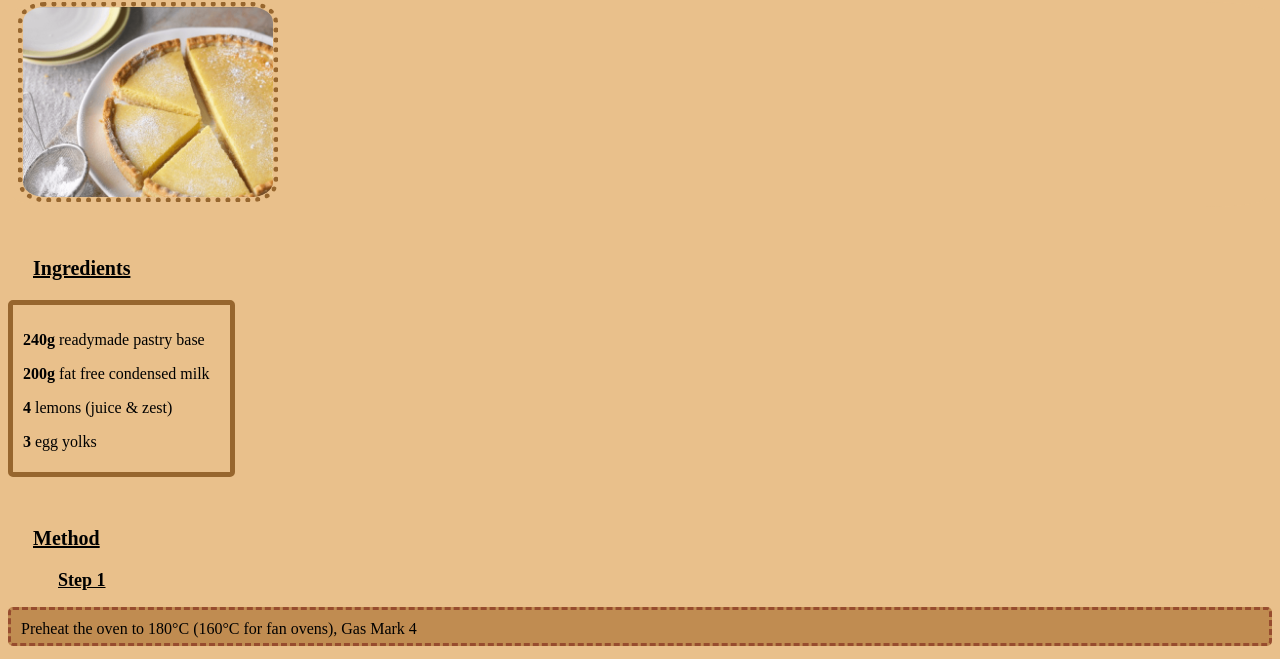
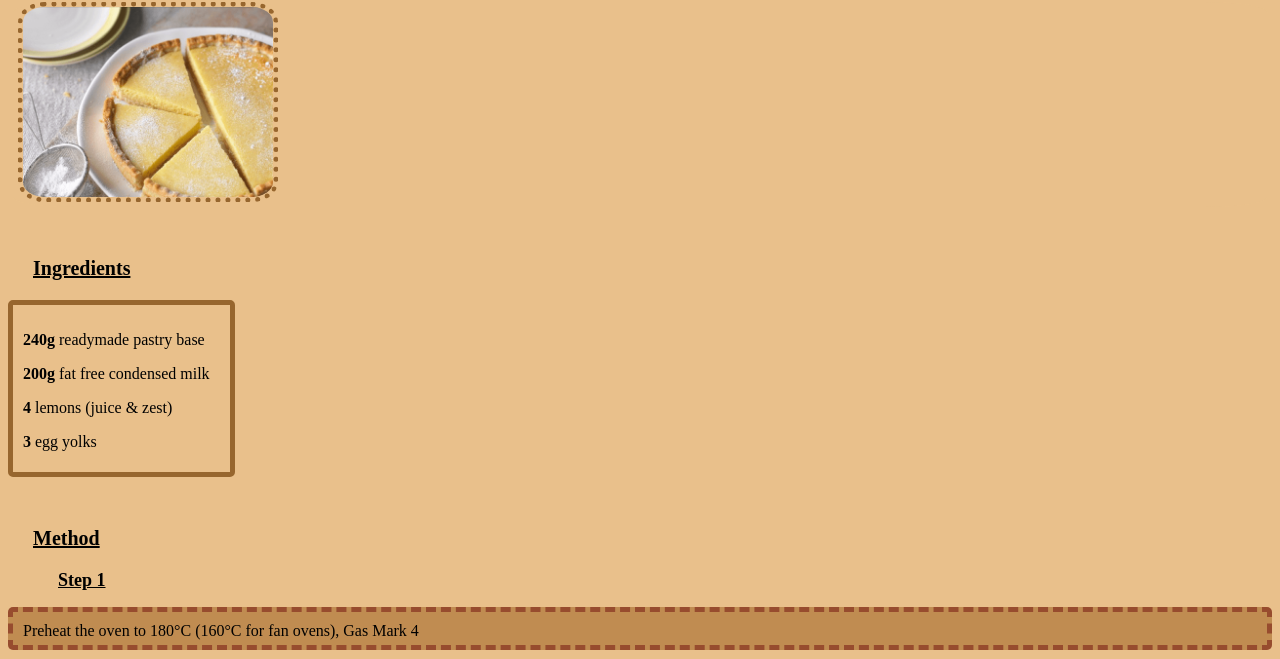
Before and after one commit to BlurryQ/recipes, a plain HTML site: page recipes/lemon-tart.html in a window 1280 px wide. Shown: the part 140-799 px from the top of the page. Drawn offline with Linux system fonts and the light colour scheme; a web font is replaced by a local one.

Commit message:
Fixed border issue

```diff
--- a/style.css
+++ b/style.css
@@ -1,7 +1,6 @@
 * {
         background-color: rgb(233, 192, 139);
         border-width: 5px;
-        /*border: red solid 3px;*/
 }
 
 h1 {
@@ -79,5 +78,6 @@ h1 {
         border-radius: 5px;
         border: #974c2e;
         border-style: dashed;
+        border-width: 5px;
         padding: 10px 20px 5px 10px;
 }
```
